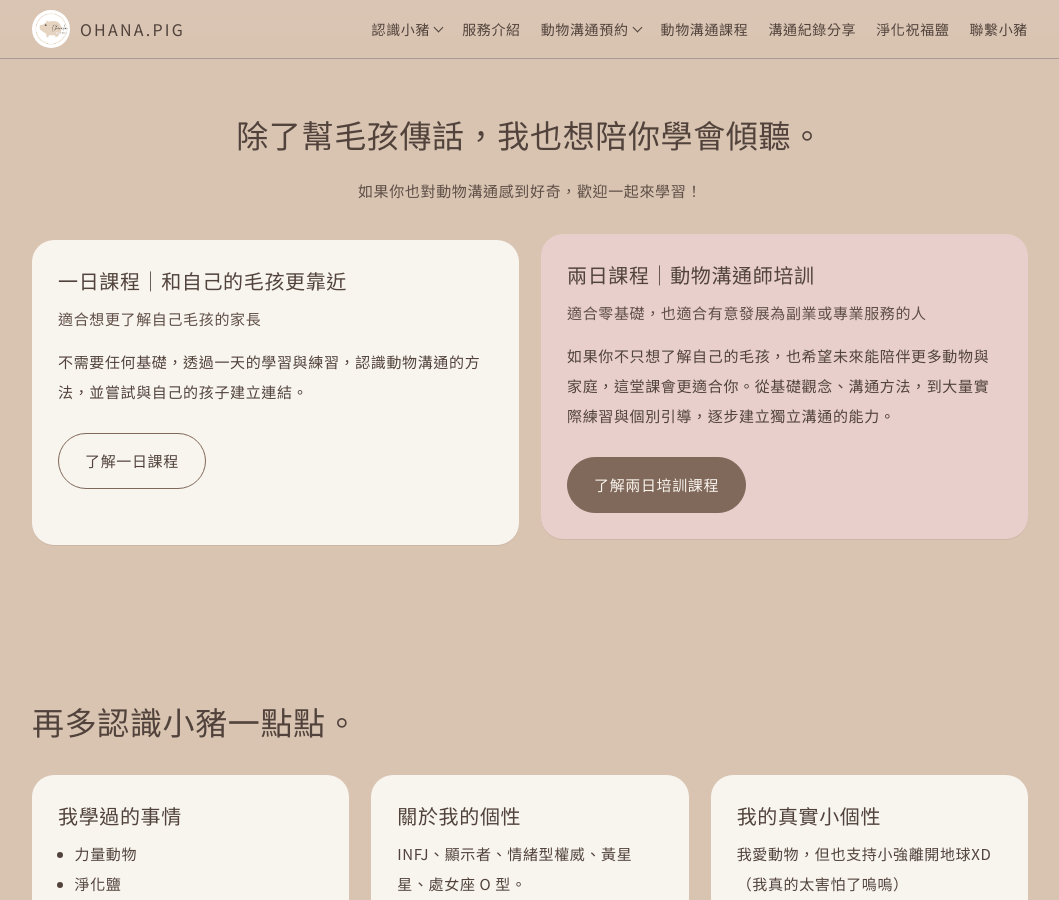
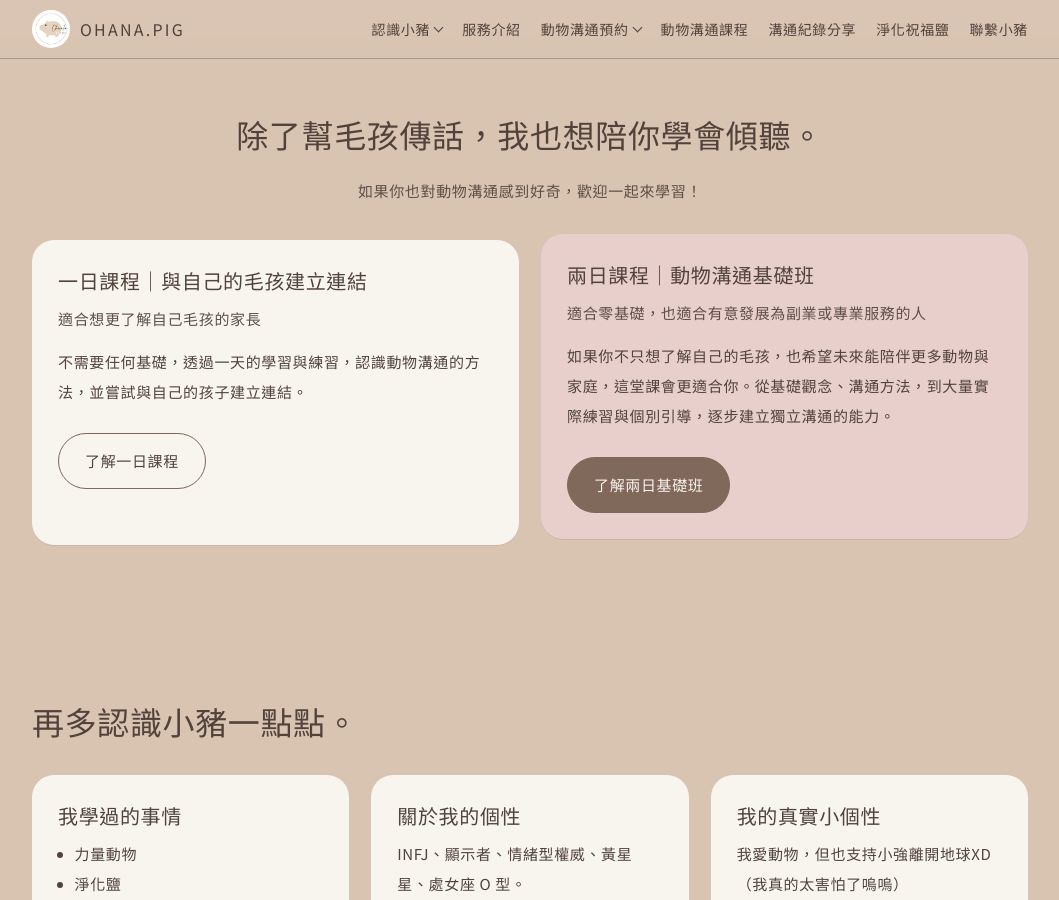
Before and after one commit to annie09013/ohana.pig, a Jekyll site: the page index.html, which Jekyll copies as it is, in a window 1280 px wide and 900 px high, scrolled down 7294 px. Shown: the whole window, without its empty margins (110-1169 px from the left). Built offline with Jekyll 4.4.1, drawn with Linux system fonts in a browser that asks for light colours; some web fonts are replaced.

Commit message:
Add files via upload

```diff
--- a/course/index.html
+++ b/course/index.html
@@ -277,8 +277,8 @@ fixed_text: 看看近期開課日期 ♡
    <p>透過練習，逐步觀察自己的推測與實際核對結果之間的差異。</p>
   </details>
   <details><summary>Q｜上完兩日課程，就能成為動物溝通師嗎？</summary>
-   <p>兩日課程會提供基礎訓練與實作練習。</p>
-   <p>如果未來希望提供動物溝通服務，仍需要持續練習、累積經驗，並逐步建立自己的服務流程。</p>
+   <p>可以的！上完兩日課程，就可以開始提供動物溝通服務。</p>
+   <p>不過還是需要持續練習，等熟悉之後再上路。這段時間，小豬會陪著你們一起練習喔！</p>
   </details>
   <details><summary>Q｜填完報名資料，就算報名成功了嗎？</summary>
    <p>送出資料後，會引導你前往 官方LINE 與小豬確認課程名額及進行付款。</p>
--- a/index.html
+++ b/index.html
@@ -220,16 +220,16 @@
  </div>
  <div class="grid g2 course">
   <article class="card rv">
-   <h3>一日課程｜和自己的毛孩更靠近</h3>
+   <h3>一日課程｜與自己的毛孩建立連結</h3>
    <p class="role">適合想更了解自己毛孩的家長</p>
    <p>不需要任何基礎，透過一天的學習與練習，認識動物溝通的方法，並嘗試與自己的孩子建立連結。</p>
-   <div class="btns"><a class="btn ghost" href="/course/#one-day">了解一日課程</a></div>
+   <div class="btns"><a class="btn ghost" href="/course/">了解一日課程</a></div>
   </article>
   <article class="card feat rv">
-   <h3>兩日課程｜動物溝通師培訓</h3>
+   <h3>兩日課程｜動物溝通基礎班</h3>
    <p class="role">適合零基礎，也適合有意發展為副業或專業服務的人</p>
    <p>如果你不只想了解自己的毛孩，也希望未來能陪伴更多動物與家庭，這堂課會更適合你。從基礎觀念、溝通方法，到大量實際練習與個別引導，逐步建立獨立溝通的能力。</p>
-   <div class="btns"><a class="btn" href="/course/#two-day">了解兩日培訓課程</a></div>
+   <div class="btns"><a class="btn" href="/course/">了解兩日基礎班</a></div>
   </article>
  </div>
 </div></section>
```
